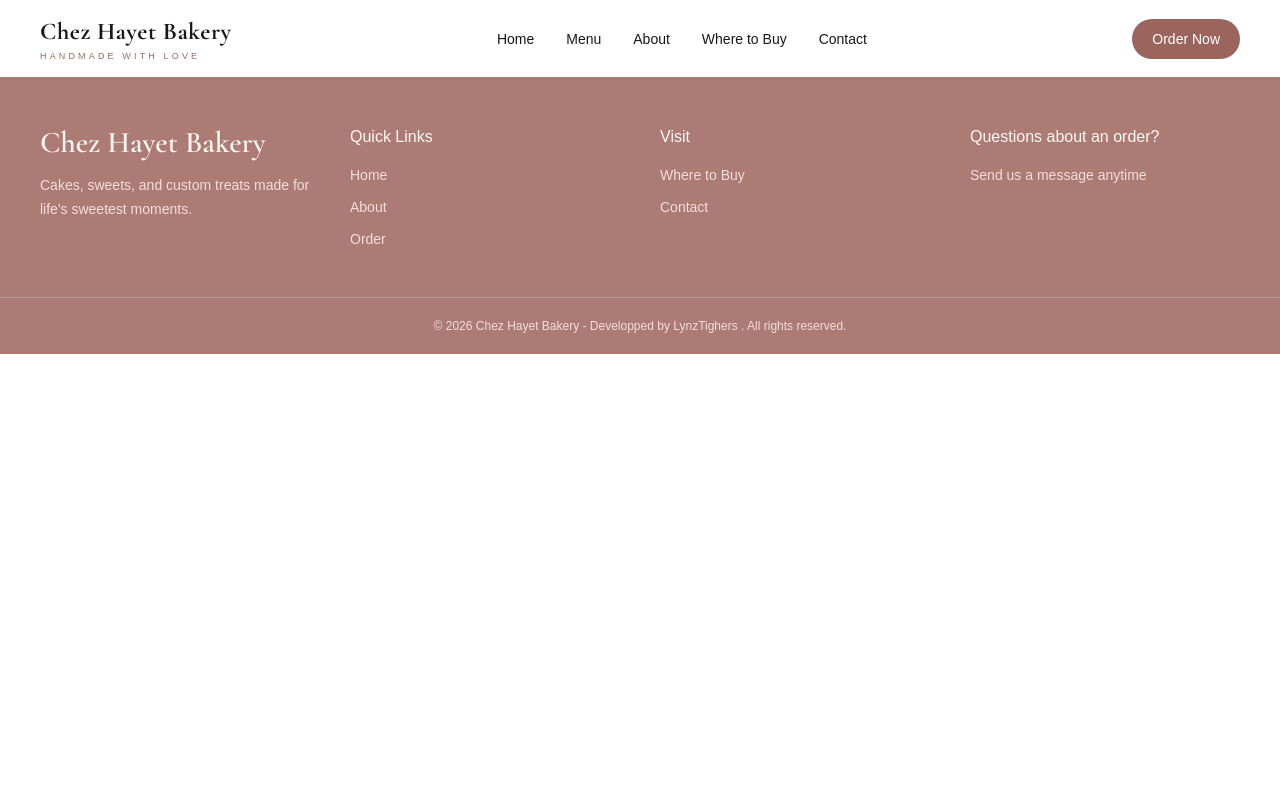
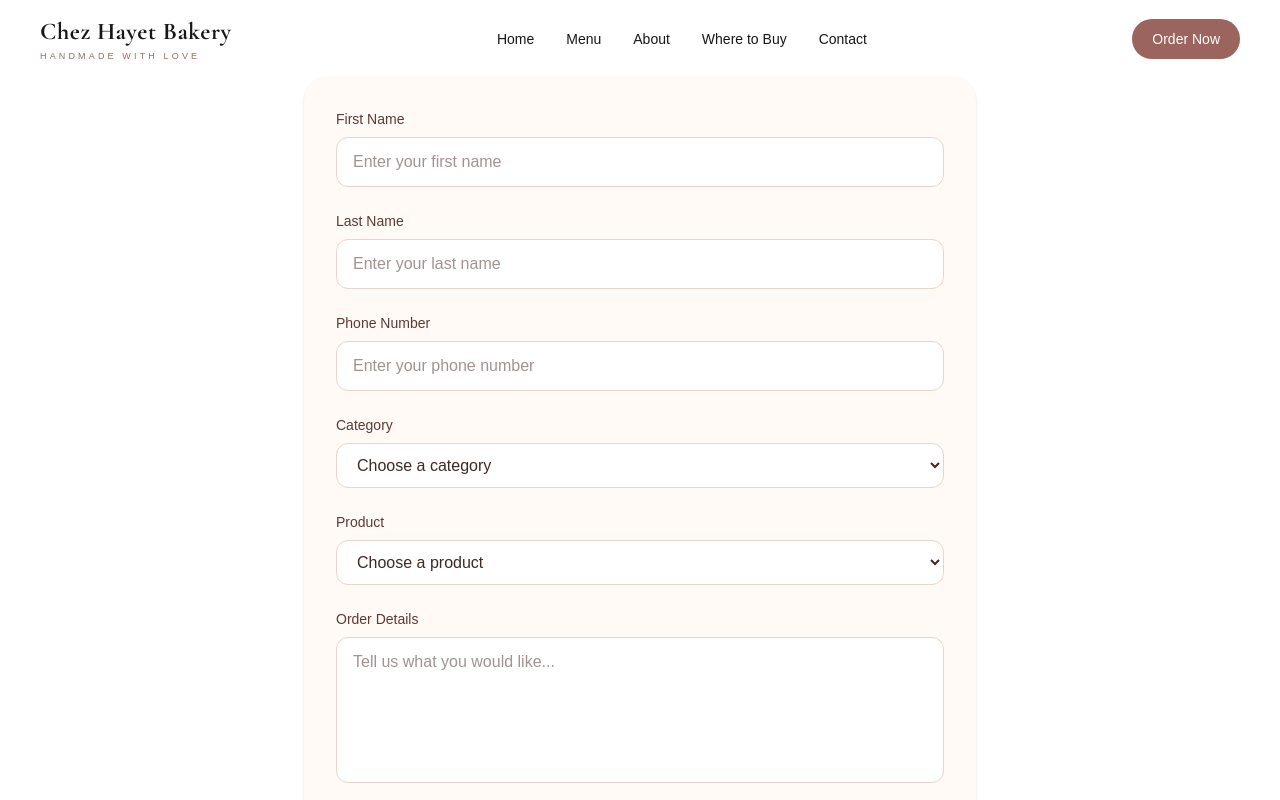
Before and after one commit to LynzTighers/chez-hayet-bakery, a Next.js app: page /order in a window 1280 px wide. Shown: the top 800 px of the page. Built offline with nearby package versions, Linux system fonts and the light colour scheme.

Commit message:
rough draft order form

```diff
--- a/app/about/page.tsx
+++ b/app/about/page.tsx
@@ -1,8 +1,38 @@
+import { Cormorant_Garamond, Inter } from "next/font/google";
+
+const headingFont = Cormorant_Garamond({
+  subsets: ["latin"],
+  weight: ["500", "600", "700"],
+});
+
+const bodyFont = Inter({
+  subsets: ["latin"],
+});
+
 export default function contact() {
   return (
     <html>
       <body>
-        <main></main>
+        <main
+          className={`${bodyFont.className} min-h-screen bg-[#fff8f1] text-[#3f2a26]`}
+        >
+          <div>
+            <p className="mx-auto grid max-w-7xl gap-8 px-6 py-12 sm:grid-cols-3 lg:px-10">
+              Welcome to Hayet’s Sweets and Desserts! What started as a love for
+              baking at home has grown into a small business created around
+              something I truly enjoy—making beautiful and delicious treats for
+              others. I love creating homemade cakes and desserts for birthdays,
+              celebrations, special occasions, or simply when you’re craving
+              something sweet. Each order is prepared with care and attention to
+              detail, and I enjoy bringing my customers’ ideas to life through
+              custom creations. As a local small business serving the Columbus,
+              Ohio area, my goal is simple: to provide fresh, delicious desserts
+              made with love and to make every order feel a little extra
+              special. Thank you for supporting Hayet’s Sweets and Desserts and
+              allowing me to be a sweet part of your special moments. ❤️
+            </p>
+          </div>
+        </main>
       </body>
     </html>
   );
--- a/app/components/Form.tsx
+++ b/app/components/Form.tsx
@@ -1,6 +1,124 @@
 "use client";
-import form from "next/form";
+import { useState } from "react";
 
 export default function OrderForm() {
-  return <OrderForm></OrderForm>;
+  //const [category, setCategory] = useState("");
+  return (
+    <form className="mx-auto max-w-2xl space-y-6 rounded-3xl bg-[#fffaf6] p-8 shadow-sm">
+      <div>
+        <label
+          htmlFor="firstName"
+          className="mb-2 block text-sm font-medium text-[#5e3934]"
+        >
+          First Name
+        </label>
+
+        <input
+          type="text"
+          id="firstName"
+          name="firstName"
+          placeholder="Enter your first name"
+          className="w-full rounded-xl border border-[#e8d5cc] bg-white px-4 py-3 text-[#3f2a26] outline-none transition focus:border-[#9b645d]"
+        />
+      </div>
+
+      <div>
+        <label
+          htmlFor="lastName"
+          className="mb-2 block text-sm font-medium text-[#5e3934]"
+        >
+          Last Name
+        </label>
+
+        <input
+          type="text"
+          id="lastName"
+          name="lastName"
+          placeholder="Enter your last name"
+          className="w-full rounded-xl border border-[#e8d5cc] bg-white px-4 py-3 text-[#3f2a26] outline-none transition focus:border-[#9b645d]"
+        />
+      </div>
+
+      <div>
+        <label
+          htmlFor="phone"
+          className="mb-2 block text-sm font-medium text-[#5e3934]"
+        >
+          Phone Number
+        </label>
+
+        <input
+          type="tel"
+          id="phone"
+          name="phone"
+          placeholder="Enter your phone number"
+          className="w-full rounded-xl border border-[#e8d5cc] bg-white px-4 py-3 text-[#3f2a26] outline-none transition focus:border-[#9b645d]"
+        />
+      </div>
+
+      <div>
+        <label
+          htmlFor="category"
+          className="mb-2 block text-sm font-medium text-[#5e3934]"
+        >
+          Category
+        </label>
+
+        <select
+          id="category"
+          name="category"
+          className="w-full rounded-xl border border-[#e8d5cc] bg-white px-4 py-3 text-[#3f2a26] outline-none transition focus:border-[#9b645d]"
+        >
+          <option value="">Choose a category</option>
+          <option value="cakes">Celebration Cakes</option>
+          <option value="algerian-sweets">Tarts and Pastries</option>
+          <option value="custom">Custom Creation</option>
+        </select>
+      </div>
+
+      <div>
+        <label
+          htmlFor="product"
+          className="mb-2 block text-sm font-medium text-[#5e3934]"
+        >
+          Product
+        </label>
+
+        <select
+          id="product"
+          name="product"
+          className="w-full rounded-xl border border-[#e8d5cc] bg-white px-4 py-3 text-[#3f2a26] outline-none transition focus:border-[#9b645d]"
+        >
+          <option value="">Choose a product</option>
+          <option value="product-1">Product 1</option>
+          <option value="product-2">Product 2</option>
+          <option value="product-3">Product 3</option>
+        </select>
+      </div>
+
+      <div>
+        <label
+          htmlFor="notes"
+          className="mb-2 block text-sm font-medium text-[#5e3934]"
+        >
+          Order Details
+        </label>
+
+        <textarea
+          id="notes"
+          name="notes"
+          rows={5}
+          placeholder="Tell us what you would like..."
+          className="w-full resize-none rounded-xl border border-[#e8d5cc] bg-white px-4 py-3 text-[#3f2a26] outline-none transition focus:border-[#9b645d]"
+        />
+      </div>
+
+      <button
+        type="submit"
+        className="w-full rounded-full bg-[#9b645d] px-6 py-3 font-medium text-white transition hover:bg-[#814f49]"
+      >
+        Submit Order
+      </button>
+    </form>
+  );
 }
--- a/app/order/page.tsx
+++ b/app/order/page.tsx
@@ -1,8 +1,12 @@
-export default function contact() {
+import OrderForm from "../components/Form";
+
+export default function about() {
   return (
     <html lang="en">
       <body>
-        <main></main>
+        <main>
+          <OrderForm />
+        </main>
       </body>
     </html>
   );
```
